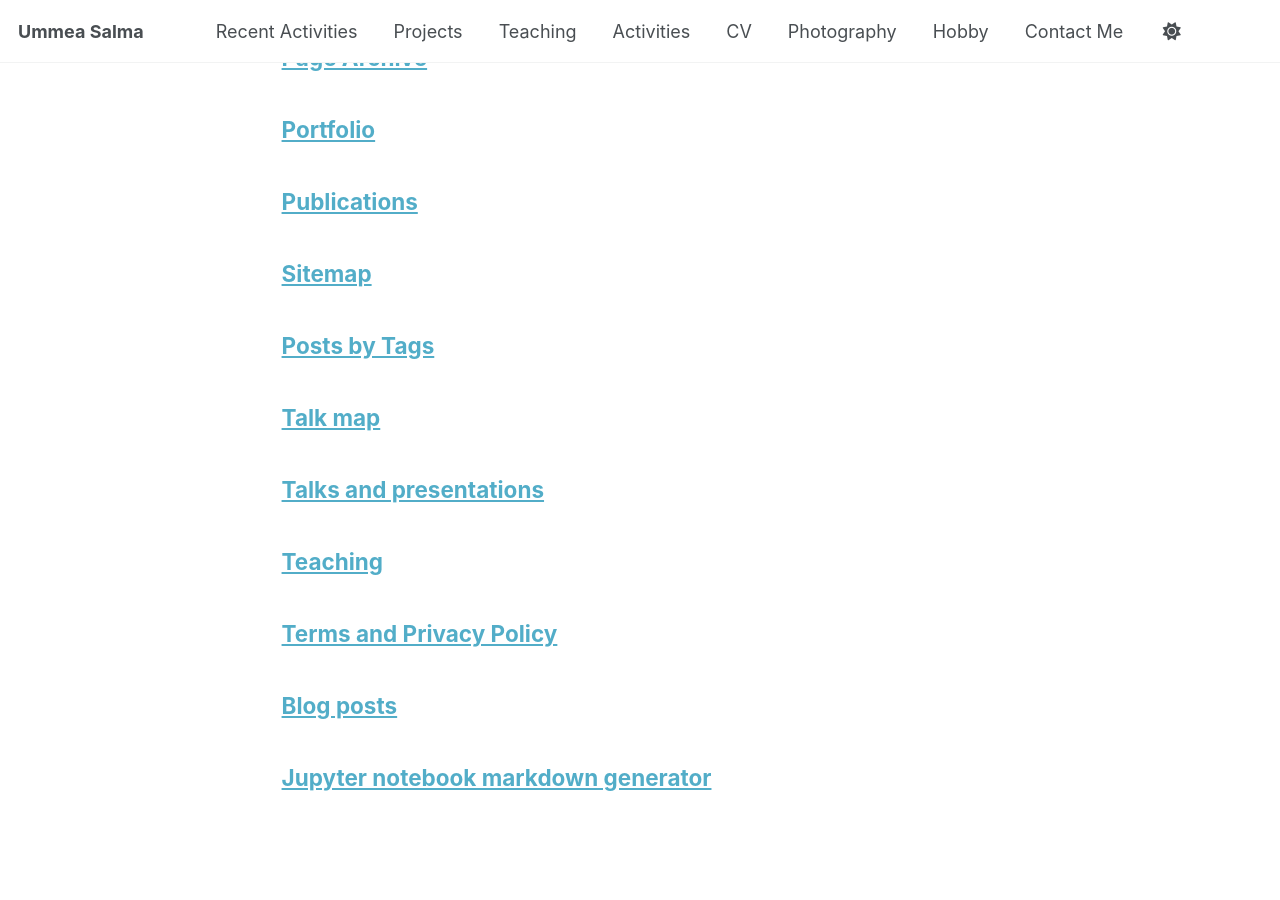
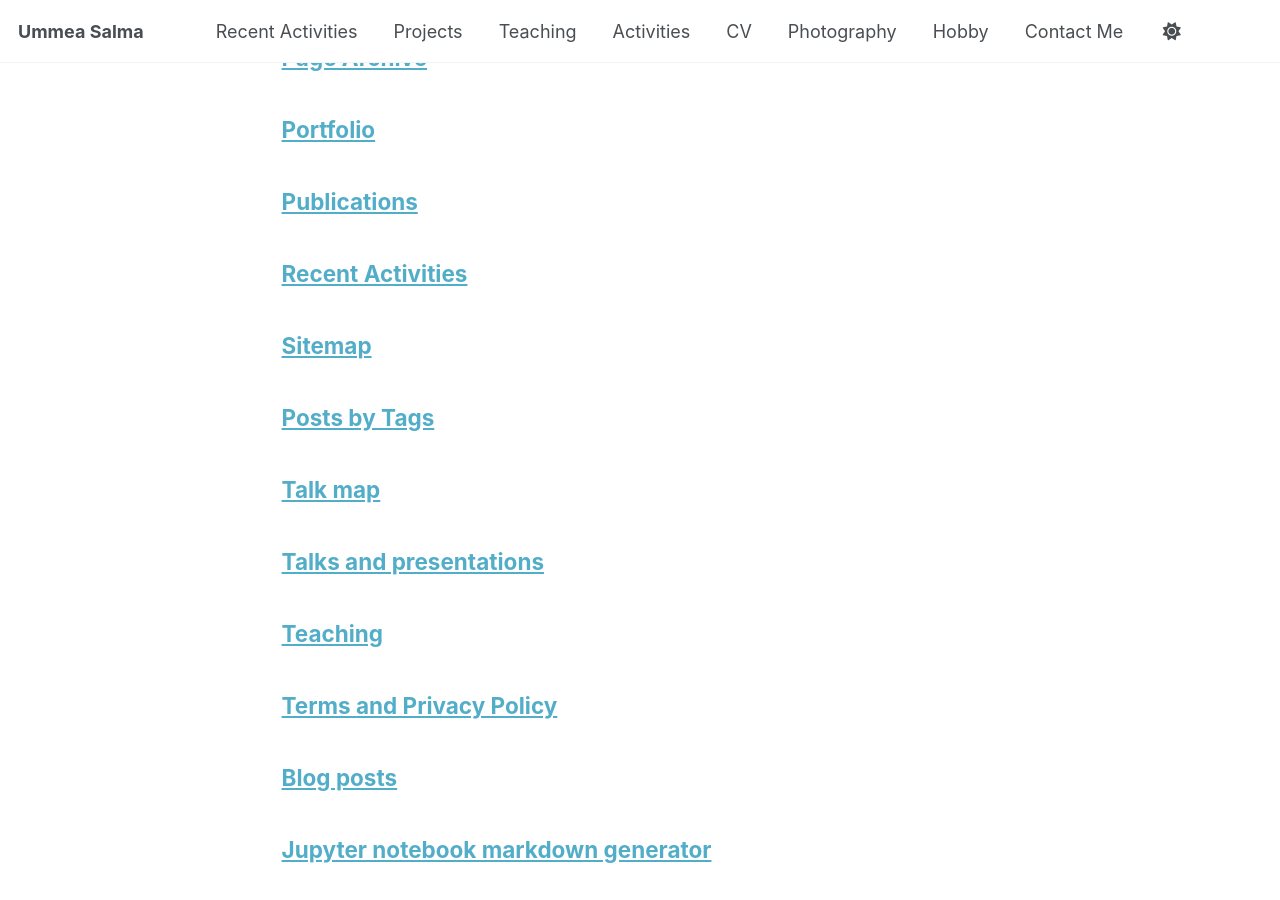
Before and after one commit to ummeasalma/ummeasalma.github.io, a Jekyll site: the page built from _pages/page-archive.html, in a window 1280 px wide and 900 px high, scrolled down 704 px. Built offline with Jekyll 4.4.1, drawn with Linux system fonts in a browser that asks for light colours; a script that is not in the unit is left out.

Commit message:
Update recentactivities.md

```diff
--- a/_pages/recentactivities.md
+++ b/_pages/recentactivities.md
@@ -1,6 +1,6 @@
 ---
-layout: default
-title: ""
+layout: archive
+title: "Recent Activities"
 permalink: /recentactivities/
 author_profile: true
 ---
```
